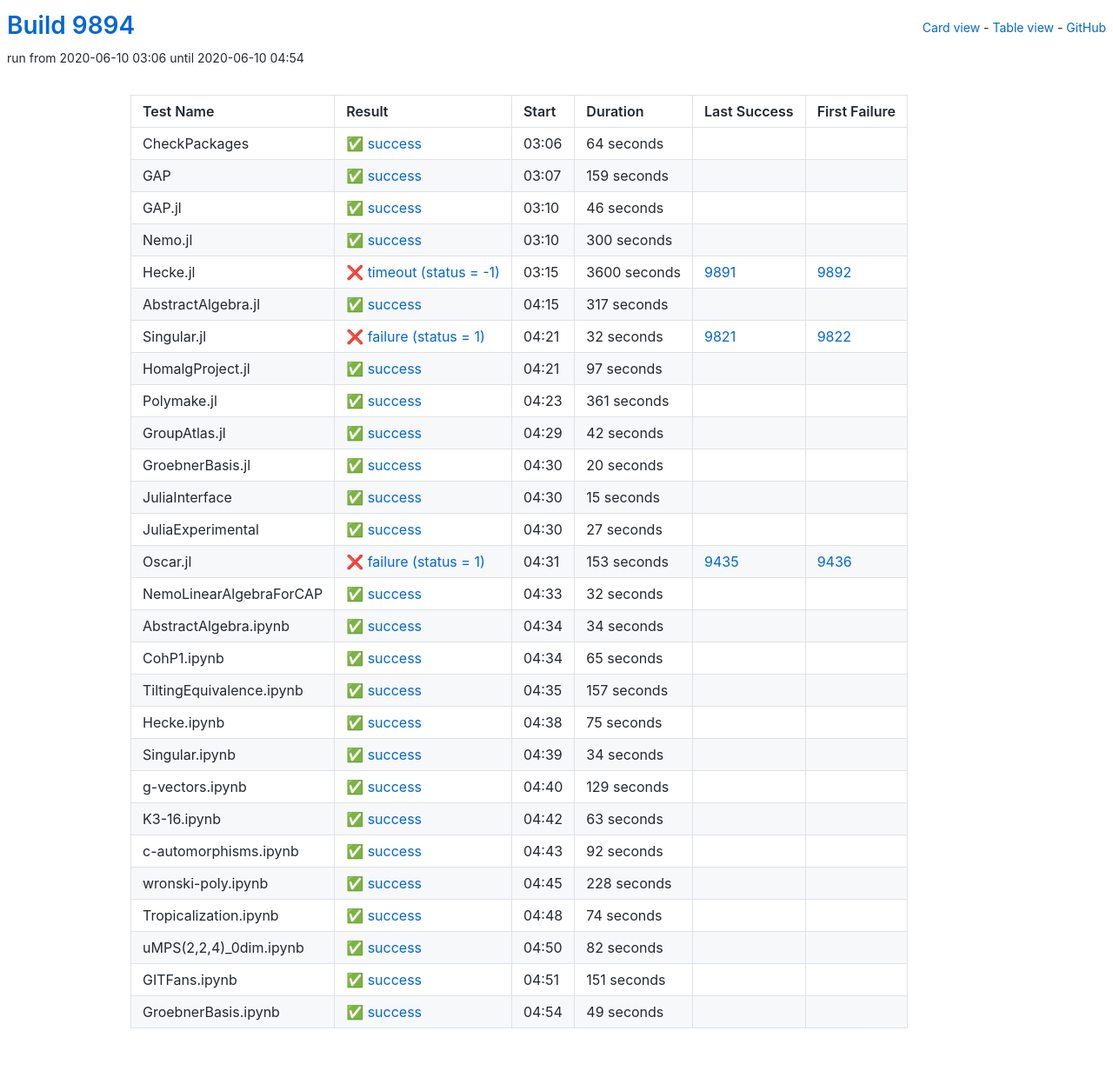
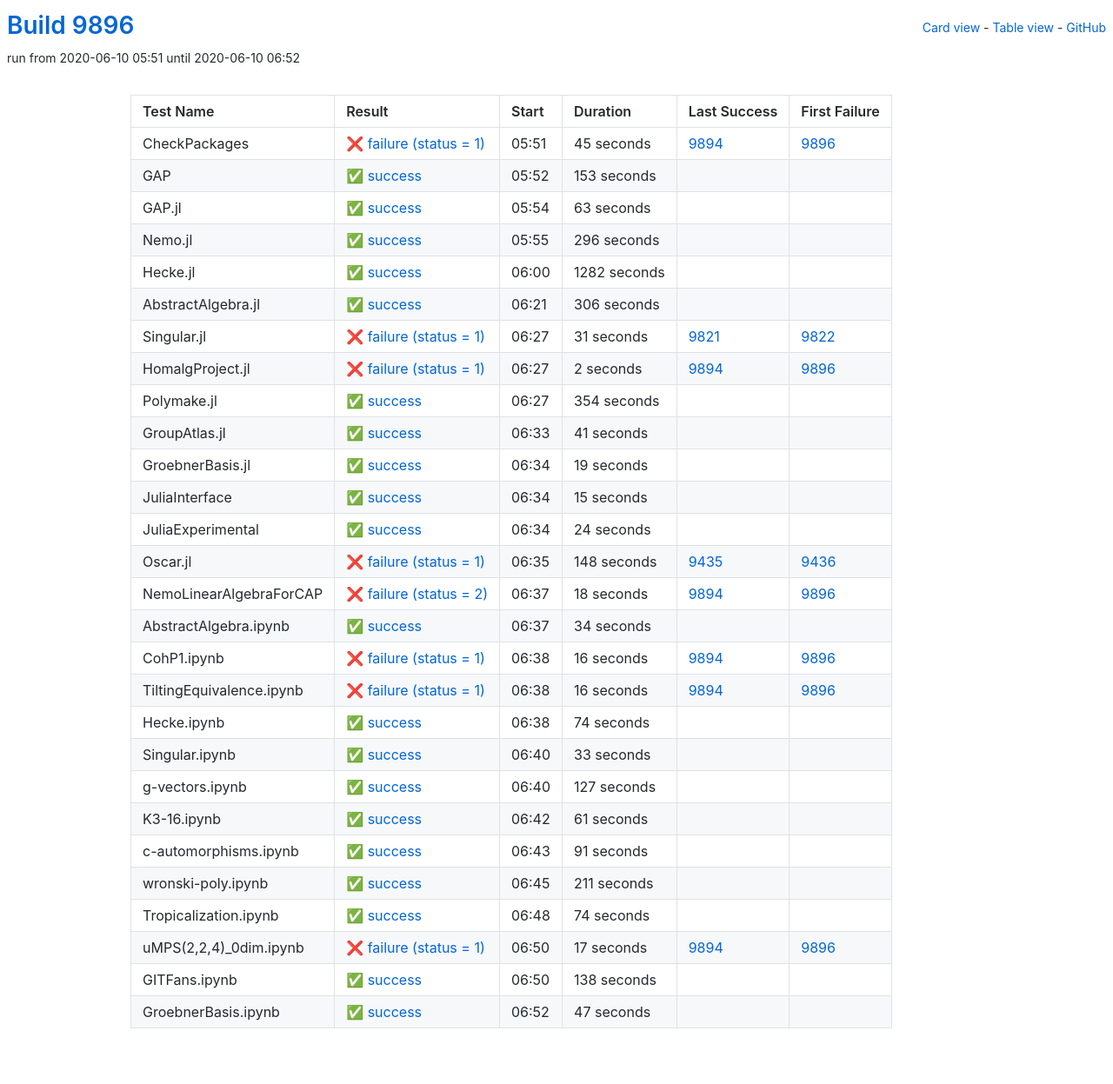
Before and after one commit to oscar-system/oscar-ci-status, a Jekyll site: the page built from table.html, in a window 1280 px wide. Shown: the whole page at 87% size. Built offline with Jekyll 4.4.1, drawn with Linux system fonts in a browser that asks for light colours.

Commit message:
Build #9896

```diff
--- a/_data/ci.yml
+++ b/_data/ci.yml
@@ -1,340 +1,344 @@
-build: 9894
-build_url: https://oscarci.mathematik.uni-kl.de/job/oscar/9894/
+---
+build: 9896
+build_url: https://oscarci.mathematik.uni-kl.de/job/oscar/9896/
 job: oscar
+organization: oscar-system
+repo: oscar-ci-status
+repourl: https://github.com/oscar-system/oscar-ci-status
 tests:
-- duration: 64
+- name: CheckPackages
+  id: checkpackages
+  log: https://oscarci.mathematik.uni-kl.de/job/oscar/9896/artifact/logs/build-9896/CheckPackages.log
+  start: 2020-06-10 05:51
+  success: false
+  exitcode: 1
+  status: failure
+  duration: 45
+  last_success: 9894
+  last_success_url: https://oscarci.mathematik.uni-kl.dejob/oscar/9894/
+  first_failure: 9896
+  first_failure_url: https://oscarci.mathematik.uni-kl.dejob/oscar/9896/
+- name: GAP
+  id: gap
+  log: https://oscarci.mathematik.uni-kl.de/job/oscar/9896/artifact/logs/build-9896/GAP.log
+  start: 2020-06-10 05:52
+  success: true
   exitcode: 0
+  status: success
+  duration: 153
+  last_success: false
+  last_success_url:
   first_failure: false
-  first_failure_url: null
-  id: checkpackages
+  first_failure_url:
+- name: GAP.jl
+  id: gap-jl
+  log: https://oscarci.mathematik.uni-kl.de/job/oscar/9896/artifact/logs/build-9896/GAP.jl.log
+  start: 2020-06-10 05:54
+  success: true
+  exitcode: 0
+  status: success
+  duration: 63
   last_success: false
-  last_success_url: null
-  log: https://oscarci.mathematik.uni-kl.de/job/oscar/9894/artifact/logs/build-9894/CheckPackages.log
-  name: CheckPackages
-  start: 2020-06-10 03:06
+  last_success_url:
+  first_failure: false
+  first_failure_url:
+- name: Nemo.jl
+  id: nemo-jl
+  log: https://oscarci.mathematik.uni-kl.de/job/oscar/9896/artifact/logs/build-9896/Nemo.jl.log
+  start: 2020-06-10 05:55
+  success: true
+  exitcode: 0
   status: success
+  duration: 296
+  last_success: false
+  last_success_url:
+  first_failure: false
+  first_failure_url:
+- name: Hecke.jl
+  id: hecke-jl
+  log: https://oscarci.mathematik.uni-kl.de/job/oscar/9896/artifact/logs/build-9896/Hecke.jl.log
+  start: 2020-06-10 06:00
   success: true
-- duration: 159
   exitcode: 0
+  status: success
+  duration: 1282
+  last_success: false
+  last_success_url:
   first_failure: false
-  first_failure_url: null
-  id: gap
+  first_failure_url:
+- name: AbstractAlgebra.jl
+  id: abstractalgebra-jl
+  log: https://oscarci.mathematik.uni-kl.de/job/oscar/9896/artifact/logs/build-9896/AbstractAlgebra.jl.log
+  start: 2020-06-10 06:21
+  success: true
+  exitcode: 0
+  status: success
+  duration: 306
   last_success: false
-  last_success_url: null
-  log: https://oscarci.mathematik.uni-kl.de/job/oscar/9894/artifact/logs/build-9894/GAP.log
-  name: GAP
-  start: 2020-06-10 03:07
+  last_success_url:
+  first_failure: false
+  first_failure_url:
+- name: Singular.jl
+  id: singular-jl
+  log: https://oscarci.mathematik.uni-kl.de/job/oscar/9896/artifact/logs/build-9896/Singular.jl.log
+  start: 2020-06-10 06:27
+  success: false
+  exitcode: 1
+  status: failure
+  duration: 31
+  last_success: 9821
+  last_success_url: https://oscarci.mathematik.uni-kl.dejob/oscar/9821/
+  first_failure: 9822
+  first_failure_url: https://oscarci.mathematik.uni-kl.dejob/oscar/9822/
+- name: HomalgProject.jl
+  id: homalgproject-jl
+  log: https://oscarci.mathematik.uni-kl.de/job/oscar/9896/artifact/logs/build-9896/HomalgProject.jl.log
+  start: 2020-06-10 06:27
+  success: false
+  exitcode: 1
+  status: failure
+  duration: 2
+  last_success: 9894
+  last_success_url: https://oscarci.mathematik.uni-kl.dejob/oscar/9894/
+  first_failure: 9896
+  first_failure_url: https://oscarci.mathematik.uni-kl.dejob/oscar/9896/
+- name: Polymake.jl
+  id: polymake-jl
+  log: https://oscarci.mathematik.uni-kl.de/job/oscar/9896/artifact/logs/build-9896/Polymake.jl.log
+  start: 2020-06-10 06:27
+  success: true
+  exitcode: 0
   status: success
+  duration: 354
+  last_success: false
+  last_success_url:
+  first_failure: false
+  first_failure_url:
+- name: GroupAtlas.jl
+  id: groupatlas-jl
+  log: https://oscarci.mathematik.uni-kl.de/job/oscar/9896/artifact/logs/build-9896/GroupAtlas.jl.log
+  start: 2020-06-10 06:33
   success: true
-- duration: 46
   exitcode: 0
+  status: success
+  duration: 41
+  last_success: false
+  last_success_url:
   first_failure: false
-  first_failure_url: null
-  id: gap-jl
+  first_failure_url:
+- name: GroebnerBasis.jl
+  id: groebnerbasis-jl
+  log: https://oscarci.mathematik.uni-kl.de/job/oscar/9896/artifact/logs/build-9896/GroebnerBasis.jl.log
+  start: 2020-06-10 06:34
+  success: true
+  exitcode: 0
+  status: success
+  duration: 19
   last_success: false
-  last_success_url: null
-  log: https://oscarci.mathematik.uni-kl.de/job/oscar/9894/artifact/logs/build-9894/GAP.jl.log
-  name: GAP.jl
-  start: 2020-06-10 03:10
+  last_success_url:
+  first_failure: false
+  first_failure_url:
+- name: JuliaInterface
+  id: juliainterface
+  log: https://oscarci.mathematik.uni-kl.de/job/oscar/9896/artifact/logs/build-9896/JuliaInterface.log
+  start: 2020-06-10 06:34
+  success: true
+  exitcode: 0
   status: success
+  duration: 15
+  last_success: false
+  last_success_url:
+  first_failure: false
+  first_failure_url:
+- name: JuliaExperimental
+  id: juliaexperimental
+  log: https://oscarci.mathematik.uni-kl.de/job/oscar/9896/artifact/logs/build-9896/JuliaExperimental.log
+  start: 2020-06-10 06:34
   success: true
-- duration: 300
   exitcode: 0
+  status: success
+  duration: 24
+  last_success: false
+  last_success_url:
   first_failure: false
-  first_failure_url: null
-  id: nemo-jl
+  first_failure_url:
+- name: Oscar.jl
+  id: oscar-jl
+  log: https://oscarci.mathematik.uni-kl.de/job/oscar/9896/artifact/logs/build-9896/Oscar.jl.log
+  start: 2020-06-10 06:35
+  success: false
+  exitcode: 1
+  status: failure
+  duration: 148
+  last_success: 9435
+  last_success_url: https://oscarci.mathematik.uni-kl.dejob/oscar/9435/
+  first_failure: 9436
+  first_failure_url: https://oscarci.mathematik.uni-kl.dejob/oscar/9436/
+- name: NemoLinearAlgebraForCAP
+  id: nemolinearalgebraforcap
+  log: https://oscarci.mathematik.uni-kl.de/job/oscar/9896/artifact/logs/build-9896/NemoLinearAlgebraForCAP.log
+  start: 2020-06-10 06:37
+  success: false
+  exitcode: 2
+  status: failure
+  duration: 18
+  last_success: 9894
+  last_success_url: https://oscarci.mathematik.uni-kl.dejob/oscar/9894/
+  first_failure: 9896
+  first_failure_url: https://oscarci.mathematik.uni-kl.dejob/oscar/9896/
+- name: AbstractAlgebra.ipynb
+  id: abstractalgebra-ipynb
+  log: https://oscarci.mathematik.uni-kl.de/job/oscar/9896/artifact/logs/build-9896/AbstractAlgebra.ipynb.log
+  start: 2020-06-10 06:37
+  success: true
+  exitcode: 0
+  status: success
+  duration: 34
   last_success: false
-  last_success_url: null
-  log: https://oscarci.mathematik.uni-kl.de/job/oscar/9894/artifact/logs/build-9894/Nemo.jl.log
-  name: Nemo.jl
-  start: 2020-06-10 03:10
+  last_success_url:
+  first_failure: false
+  first_failure_url:
+- name: CohP1.ipynb
+  id: cohp1-ipynb
+  log: https://oscarci.mathematik.uni-kl.de/job/oscar/9896/artifact/logs/build-9896/CohP1.ipynb.log
+  start: 2020-06-10 06:38
+  success: false
+  exitcode: 1
+  status: failure
+  duration: 16
+  last_success: 9894
+  last_success_url: https://oscarci.mathematik.uni-kl.dejob/oscar/9894/
+  first_failure: 9896
+  first_failure_url: https://oscarci.mathematik.uni-kl.dejob/oscar/9896/
+- name: TiltingEquivalence.ipynb
+  id: tiltingequivalence-ipynb
+  log: https://oscarci.mathematik.uni-kl.de/job/oscar/9896/artifact/logs/build-9896/TiltingEquivalence.ipynb.log
+  start: 2020-06-10 06:38
+  success: false
+  exitcode: 1
+  status: failure
+  duration: 16
+  last_success: 9894
+  last_success_url: https://oscarci.mathematik.uni-kl.dejob/oscar/9894/
+  first_failure: 9896
+  first_failure_url: https://oscarci.mathematik.uni-kl.dejob/oscar/9896/
+- name: Hecke.ipynb
+  id: hecke-ipynb
+  log: https://oscarci.mathematik.uni-kl.de/job/oscar/9896/artifact/logs/build-9896/Hecke.ipynb.log
+  start: 2020-06-10 06:38
+  success: true
+  exitcode: 0
   status: success
+  duration: 74
+  last_success: false
+  last_success_url:
+  first_failure: false
+  first_failure_url:
+- name: Singular.ipynb
+  id: singular-ipynb
+  log: https://oscarci.mathematik.uni-kl.de/job/oscar/9896/artifact/logs/build-9896/Singular.ipynb.log
+  start: 2020-06-10 06:40
   success: true
-- duration: 3600
-  exitcode: -1
-  first_failure: 9892
-  first_failure_url: https://oscarci.mathematik.uni-kl.de/job/oscar/9892/
-  id: hecke-jl
-  last_success: 9891
-  last_success_url: https://oscarci.mathematik.uni-kl.de/job/oscar/9891/
-  log: https://oscarci.mathematik.uni-kl.de/job/oscar/9894/artifact/logs/build-9894/Hecke.jl.log
-  name: Hecke.jl
-  start: 2020-06-10 03:15
-  status: timeout
+  exitcode: 0
+  status: success
+  duration: 33
+  last_success: false
+  last_success_url:
+  first_failure: false
+  first_failure_url:
+- name: g-vectors.ipynb
+  id: g-vectors-ipynb
+  log: https://oscarci.mathematik.uni-kl.de/job/oscar/9896/artifact/logs/build-9896/g-vectors.ipynb.log
+  start: 2020-06-10 06:40
+  success: true
+  exitcode: 0
+  status: success
+  duration: 127
+  last_success: false
+  last_success_url:
+  first_failure: false
+  first_failure_url:
+- name: K3-16.ipynb
+  id: k3-16-ipynb
+  log: https://oscarci.mathematik.uni-kl.de/job/oscar/9896/artifact/logs/build-9896/K3-16.ipynb.log
+  start: 2020-06-10 06:42
+  success: true
+  exitcode: 0
+  status: success
+  duration: 61
+  last_success: false
+  last_success_url:
+  first_failure: false
+  first_failure_url:
+- name: c-automorphisms.ipynb
+  id: c-automorphisms-ipynb
+  log: https://oscarci.mathematik.uni-kl.de/job/oscar/9896/artifact/logs/build-9896/c-automorphisms.ipynb.log
+  start: 2020-06-10 06:43
+  success: true
+  exitcode: 0
+  status: success
+  duration: 91
+  last_success: false
+  last_success_url:
+  first_failure: false
+  first_failure_url:
+- name: wronski-poly.ipynb
+  id: wronski-poly-ipynb
+  log: https://oscarci.mathematik.uni-kl.de/job/oscar/9896/artifact/logs/build-9896/wronski-poly.ipynb.log
+  start: 2020-06-10 06:45
+  success: true
+  exitcode: 0
+  status: success
+  duration: 211
+  last_success: false
+  last_success_url:
+  first_failure: false
+  first_failure_url:
+- name: Tropicalization.ipynb
+  id: tropicalization-ipynb
+  log: https://oscarci.mathematik.uni-kl.de/job/oscar/9896/artifact/logs/build-9896/Tropicalization.ipynb.log
+  start: 2020-06-10 06:48
+  success: true
+  exitcode: 0
+  status: success
+  duration: 74
+  last_success: false
+  last_success_url:
+  first_failure: false
+  first_failure_url:
+- name: uMPS(2,2,4)_0dim.ipynb
+  id: umps-2-2-4-0dim-ipynb
+  log: https://oscarci.mathematik.uni-kl.de/job/oscar/9896/artifact/logs/build-9896/uMPS-2-2-4-_0dim.ipynb.log
+  start: 2020-06-10 06:50
   success: false
-- duration: 317
+  exitcode: 1
+  status: failure
+  duration: 17
+  last_success: 9894
+  last_success_url: https://oscarci.mathematik.uni-kl.dejob/oscar/9894/
+  first_failure: 9896
+  first_failure_url: https://oscarci.mathematik.uni-kl.dejob/oscar/9896/
+- name: GITFans.ipynb
+  id: gitfans-ipynb
+  log: https://oscarci.mathematik.uni-kl.de/job/oscar/9896/artifact/logs/build-9896/GITFans.ipynb.log
+  start: 2020-06-10 06:50
+  success: true
   exitcode: 0
+  status: success
+  duration: 138
+  last_success: false
+  last_success_url:
   first_failure: false
-  first_failure_url: null
-  id: abstractalgebra-jl
+  first_failure_url:
+- name: GroebnerBasis.ipynb
+  id: groebnerbasis-ipynb
+  log: https://oscarci.mathematik.uni-kl.de/job/oscar/9896/artifact/logs/build-9896/GroebnerBasis.ipynb.log
+  start: 2020-06-10 06:52
+  success: true
+  exitcode: 0
+  status: success
+  duration: 47
   last_success: false
-  last_success_url: null
-  log: https://oscarci.mathematik.uni-kl.de/job/oscar/9894/artifact/logs/build-9894/AbstractAlgebra.jl.log
-  name: AbstractAlgebra.jl
-  start: 2020-06-10 04:15
-  status: success
-  success: true
-- duration: 32
-  exitcode: 1
-  first_failure: 9822
-  first_failure_url: https://oscarci.mathematik.uni-kl.de/job/oscar/9822/
-  id: singular-jl
-  last_success: 9821
-  last_success_url: https://oscarci.mathematik.uni-kl.de/job/oscar/9821/
-  log: https://oscarci.mathematik.uni-kl.de/job/oscar/9894/artifact/logs/build-9894/Singular.jl.log
-  name: Singular.jl
-  start: 2020-06-10 04:21
-  status: failure
-  success: false
-- duration: 97
-  exitcode: 0
+  last_success_url:
   first_failure: false
-  first_failure_url: null
-  id: homalgproject-jl
-  last_success: false
-  last_success_url: null
-  log: https://oscarci.mathematik.uni-kl.de/job/oscar/9894/artifact/logs/build-9894/HomalgProject.jl.log
-  name: HomalgProject.jl
-  start: 2020-06-10 04:21
-  status: success
-  success: true
-- duration: 361
-  exitcode: 0
-  first_failure: false
-  first_failure_url: null
-  id: polymake-jl
-  last_success: false
-  last_success_url: null
-  log: https://oscarci.mathematik.uni-kl.de/job/oscar/9894/artifact/logs/build-9894/Polymake.jl.log
-  name: Polymake.jl
-  start: 2020-06-10 04:23
-  status: success
-  success: true
-- duration: 42
-  exitcode: 0
-  first_failure: false
-  first_failure_url: null
-  id: groupatlas-jl
-  last_success: false
-  last_success_url: null
-  log: https://oscarci.mathematik.uni-kl.de/job/oscar/9894/artifact/logs/build-9894/GroupAtlas.jl.log
-  name: GroupAtlas.jl
-  start: 2020-06-10 04:29
-  status: success
-  success: true
-- duration: 20
-  exitcode: 0
-  first_failure: false
-  first_failure_url: null
-  id: groebnerbasis-jl
-  last_success: false
-  last_success_url: null
-  log: https://oscarci.mathematik.uni-kl.de/job/oscar/9894/artifact/logs/build-9894/GroebnerBasis.jl.log
-  name: GroebnerBasis.jl
-  start: 2020-06-10 04:30
-  status: success
-  success: true
-- duration: 15
-  exitcode: 0
-  first_failure: false
-  first_failure_url: null
-  id: juliainterface
-  last_success: false
-  last_success_url: null
-  log: https://oscarci.mathematik.uni-kl.de/job/oscar/9894/artifact/logs/build-9894/JuliaInterface.log
-  name: JuliaInterface
-  start: 2020-06-10 04:30
-  status: success
-  success: true
-- duration: 27
-  exitcode: 0
-  first_failure: false
-  first_failure_url: null
-  id: juliaexperimental
-  last_success: false
-  last_success_url: null
-  log: https://oscarci.mathematik.uni-kl.de/job/oscar/9894/artifact/logs/build-9894/JuliaExperimental.log
-  name: JuliaExperimental
-  start: 2020-06-10 04:30
-  status: success
-  success: true
-- duration: 153
-  exitcode: 1
-  first_failure: 9436
-  first_failure_url: https://oscarci.mathematik.uni-kl.de/job/oscar/9436/
-  id: oscar-jl
-  last_success: 9435
-  last_success_url: https://oscarci.mathematik.uni-kl.de/job/oscar/9435/
-  log: https://oscarci.mathematik.uni-kl.de/job/oscar/9894/artifact/logs/build-9894/Oscar.jl.log
-  name: Oscar.jl
-  start: 2020-06-10 04:31
-  status: failure
-  success: false
-- duration: 32
-  exitcode: 0
-  first_failure: false
-  first_failure_url: null
-  id: nemolinearalgebraforcap
-  last_success: false
-  last_success_url: null
-  log: https://oscarci.mathematik.uni-kl.de/job/oscar/9894/artifact/logs/build-9894/NemoLinearAlgebraForCAP.log
-  name: NemoLinearAlgebraForCAP
-  start: 2020-06-10 04:33
-  status: success
-  success: true
-- duration: 34
-  exitcode: 0
-  first_failure: false
-  first_failure_url: null
-  id: abstractalgebra-ipynb
-  last_success: false
-  last_success_url: null
-  log: https://oscarci.mathematik.uni-kl.de/job/oscar/9894/artifact/logs/build-9894/AbstractAlgebra.ipynb.log
-  name: AbstractAlgebra.ipynb
-  start: 2020-06-10 04:34
-  status: success
-  success: true
-- duration: 65
-  exitcode: 0
-  first_failure: false
-  first_failure_url: null
-  id: cohp1-ipynb
-  last_success: false
-  last_success_url: null
-  log: https://oscarci.mathematik.uni-kl.de/job/oscar/9894/artifact/logs/build-9894/CohP1.ipynb.log
-  name: CohP1.ipynb
-  start: 2020-06-10 04:34
-  status: success
-  success: true
-- duration: 157
-  exitcode: 0
-  first_failure: false
-  first_failure_url: null
-  id: tiltingequivalence-ipynb
-  last_success: false
-  last_success_url: null
-  log: https://oscarci.mathematik.uni-kl.de/job/oscar/9894/artifact/logs/build-9894/TiltingEquivalence.ipynb.log
-  name: TiltingEquivalence.ipynb
-  start: 2020-06-10 04:35
-  status: success
-  success: true
-- duration: 75
-  exitcode: 0
-  first_failure: false
-  first_failure_url: null
-  id: hecke-ipynb
-  last_success: false
-  last_success_url: null
-  log: https://oscarci.mathematik.uni-kl.de/job/oscar/9894/artifact/logs/build-9894/Hecke.ipynb.log
-  name: Hecke.ipynb
-  start: 2020-06-10 04:38
-  status: success
-  success: true
-- duration: 34
-  exitcode: 0
-  first_failure: false
-  first_failure_url: null
-  id: singular-ipynb
-  last_success: false
-  last_success_url: null
-  log: https://oscarci.mathematik.uni-kl.de/job/oscar/9894/artifact/logs/build-9894/Singular.ipynb.log
-  name: Singular.ipynb
-  start: 2020-06-10 04:39
-  status: success
-  success: true
-- duration: 129
-  exitcode: 0
-  first_failure: false
-  first_failure_url: null
-  id: g-vectors-ipynb
-  last_success: false
-  last_success_url: null
-  log: https://oscarci.mathematik.uni-kl.de/job/oscar/9894/artifact/logs/build-9894/g-vectors.ipynb.log
-  name: g-vectors.ipynb
-  start: 2020-06-10 04:40
-  status: success
-  success: true
-- duration: 63
-  exitcode: 0
-  first_failure: false
-  first_failure_url: null
-  id: k3-16-ipynb
-  last_success: false
-  last_success_url: null
-  log: https://oscarci.mathematik.uni-kl.de/job/oscar/9894/artifact/logs/build-9894/K3-16.ipynb.log
-  name: K3-16.ipynb
-  start: 2020-06-10 04:42
-  status: success
-  success: true
-- duration: 92
-  exitcode: 0
-  first_failure: false
-  first_failure_url: null
-  id: c-automorphisms-ipynb
-  last_success: false
-  last_success_url: null
-  log: https://oscarci.mathematik.uni-kl.de/job/oscar/9894/artifact/logs/build-9894/c-automorphisms.ipynb.log
-  name: c-automorphisms.ipynb
-  start: 2020-06-10 04:43
-  status: success
-  success: true
-- duration: 228
-  exitcode: 0
-  first_failure: false
-  first_failure_url: null
-  id: wronski-poly-ipynb
-  last_success: false
-  last_success_url: null
-  log: https://oscarci.mathematik.uni-kl.de/job/oscar/9894/artifact/logs/build-9894/wronski-poly.ipynb.log
-  name: wronski-poly.ipynb
-  start: 2020-06-10 04:45
-  status: success
-  success: true
-- duration: 74
-  exitcode: 0
-  first_failure: false
-  first_failure_url: null
-  id: tropicalization-ipynb
-  last_success: false
-  last_success_url: null
-  log: https://oscarci.mathematik.uni-kl.de/job/oscar/9894/artifact/logs/build-9894/Tropicalization.ipynb.log
-  name: Tropicalization.ipynb
-  start: 2020-06-10 04:48
-  status: success
-  success: true
-- duration: 82
-  exitcode: 0
-  first_failure: false
-  first_failure_url: null
-  id: umps-2-2-4-0dim-ipynb
-  last_success: false
-  last_success_url: null
-  log: https://oscarci.mathematik.uni-kl.de/job/oscar/9894/artifact/logs/build-9894/uMPS-2-2-4-_0dim.ipynb.log
-  name: uMPS(2,2,4)_0dim.ipynb
-  start: 2020-06-10 04:50
-  status: success
-  success: true
-- duration: 151
-  exitcode: 0
-  first_failure: false
-  first_failure_url: null
-  id: gitfans-ipynb
-  last_success: false
-  last_success_url: null
-  log: https://oscarci.mathematik.uni-kl.de/job/oscar/9894/artifact/logs/build-9894/GITFans.ipynb.log
-  name: GITFans.ipynb
-  start: 2020-06-10 04:51
-  status: success
-  success: true
-- duration: 49
-  exitcode: 0
-  first_failure: false
-  first_failure_url: null
-  id: groebnerbasis-ipynb
-  last_success: false
-  last_success_url: null
-  log: https://oscarci.mathematik.uni-kl.de/job/oscar/9894/artifact/logs/build-9894/GroebnerBasis.ipynb.log
-  name: GroebnerBasis.ipynb
-  start: 2020-06-10 04:54
-  status: success
-  success: true
+  first_failure_url:
--- a/_layouts/default.html
+++ b/_layouts/default.html
@@ -13,15 +13,15 @@
 <meta property="og:locale" content="en_US" />
 <meta name="description" content="OSCAR continuous integration status" />
 <meta property="og:description" content="OSCAR continuous integration status" />
-<link rel="canonical" href="https://oscar-system.github.io/oscar-ci-status/" />
-<meta property="og:url" content="https://oscar-system.github.io/oscar-ci-status/" />
-<meta property="og:site_name" content="oscar-ci-status" />
+<link rel="canonical" href="https://{{site.data.ci.organization}}.github.io/{{site.data.ci.repo}}/" />
+<meta property="og:url" content="https://{{site.data.ci.organization}}.github.io/{{site.data.ci.repo}}/" />
+<meta property="og:site_name" content="{{site.data.ci.repo}}" />
 <script type="application/ld+json">
-{"headline":"Build {{site.data.ci.build}}","@type":"WebSite","url":"https://oscar-system.github.io/oscar-ci-status/","name":"oscar-ci-status","description":"OSCAR continuous integration status","@context":"https://schema.org"}</script>
+{"headline":"Build {{site.data.ci.build}}","@type":"WebSite","url":"{{site.data.ci.repourl}}","name":"{{site.data.ci.repo}}","description":"OSCAR continuous integration status","@context":"https://schema.org"}</script>
 <!-- End Jekyll SEO tag -->
 
-    <link rel="stylesheet" href="/oscar-ci-status/assets/css/style.css">
-    <link rel="stylesheet" href="/oscar-ci-status/assets/css/cards.css">
+    <link rel="stylesheet" href="/{{site.data.ci.repo}}/assets/css/style.css">
+    <link rel="stylesheet" href="/{{site.data.ci.repo}}/assets/css/cards.css">
   </head>
   <body>
 
@@ -31,7 +31,7 @@
       </div>
       <div style="float: right; text-align: right; display:inline-block; height: 3rem; line-height: 48px; vertical-align: middle;">
         <a href="index.html">Card view</a> - <a href="table.html">Table view</a>
-       - <a href="https://github.com/oscar-system/oscar-ci-status">GitHub</a>
+       - <a href="{{site.data.ci.repourl}}">GitHub</a>
       </div>
       <div style="clear: both">
         {% assign tests = site.data.ci.tests | sort: "start" %}
```
Also changed, not shown: README.md.
